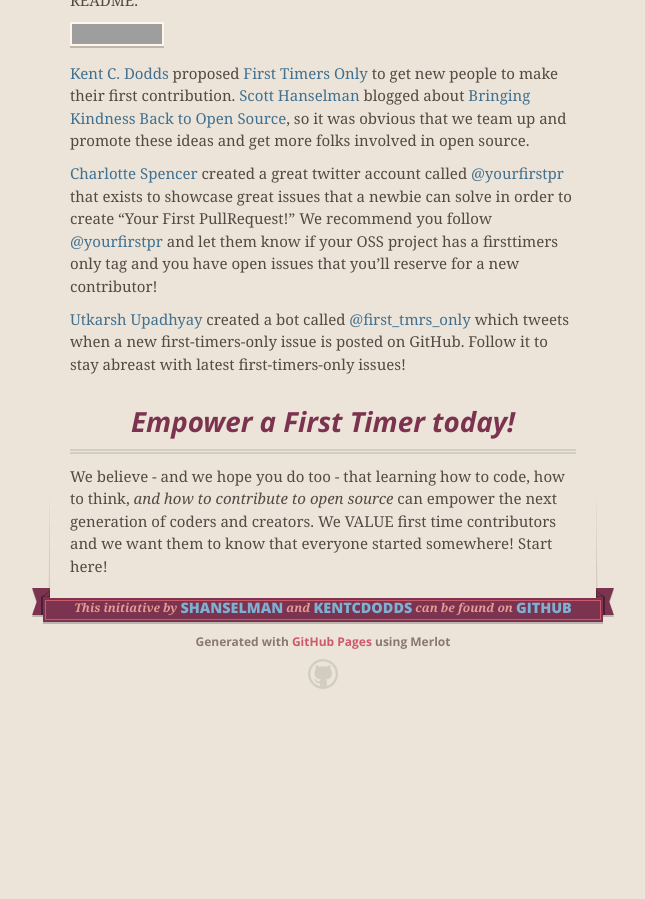
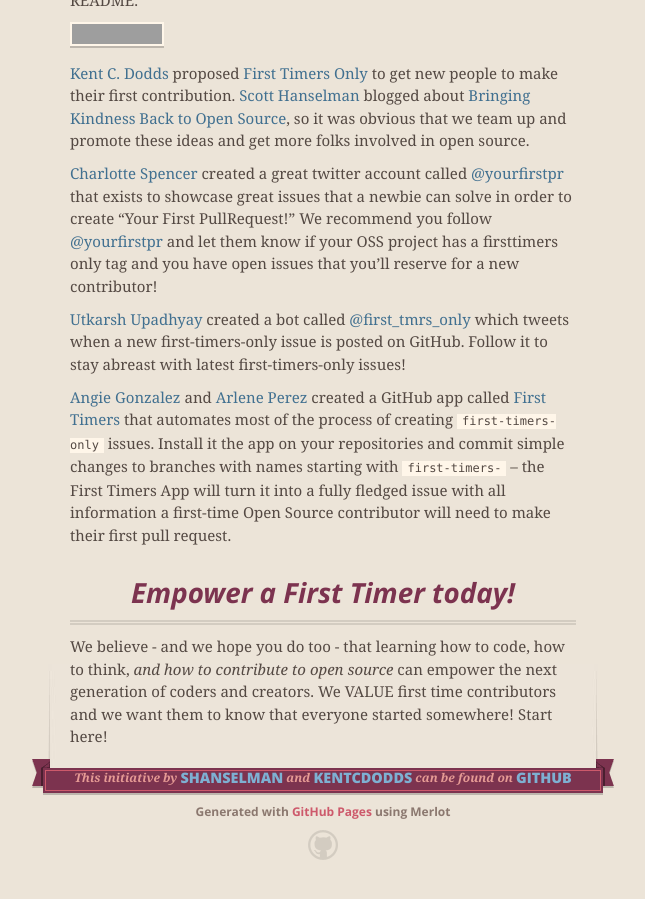
Before and after one commit to shanselman/firsttimersonly, a Jekyll site: the page built from index.md, in a window 1280 px wide and 900 px high, scrolled down 2425 px. Shown: the whole window, without its empty margins (317-962 px from the left). Built offline with Jekyll 4.4.1, drawn with Linux system fonts in a browser that asks for light colours; nearby versions of some CDN libraries; comment, search, counter and statistics services are not loaded; our own code applies the rules of GitHub Pages for plain Markdown files; before the commit the page ends 3154 px from its top, so only the background shows below that; grey boxes are pictures that could not be loaded.

Commit message:
Add First Timers GitHub App
https://github.com/apps/first-timers

ping @agonzalez0515, @Techforchange

```diff
--- a/index.md
+++ b/index.md
@@ -53,6 +53,8 @@ Go label an issue or two with `first-timers-only` and *advertise* that those iss
 
 [Utkarsh Upadhyay](https://twitter.com/musically_ut) created a bot called [@first_tmrs_only](https://twitter.com/first_tmrs_only) which tweets when a new first-timers-only issue is posted on GitHub. Follow it to stay abreast with latest first-timers-only issues!
 
+[Angie Gonzalez](https://agonzalez0515.github.io/) and [Arlene Perez](https://github.com/techforchange) created a GitHub app called [First Timers](https://github.com/apps/first-timers) that automates most of the process of creating `first-timers-only` issues. Install it the app on your repositories and commit simple changes to branches with names starting with `first-timers-` – the First Timers App will turn it into a fully fledged issue with all information a first-time Open Source contributor will need to make their first pull request.
+
 ### Empower a First Timer today!
 We believe - and we hope you do too - that learning how to code, how to think, *and* _how to contribute to open source_ can empower the next generation of coders and creators. We VALUE first time contributors and we want them to know that everyone started somewhere! Start here!
 
```
